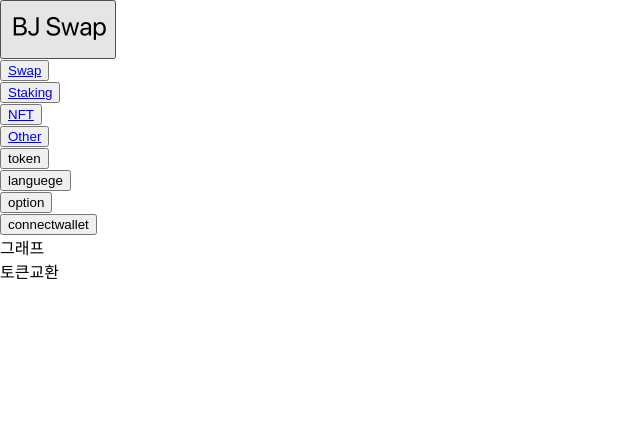
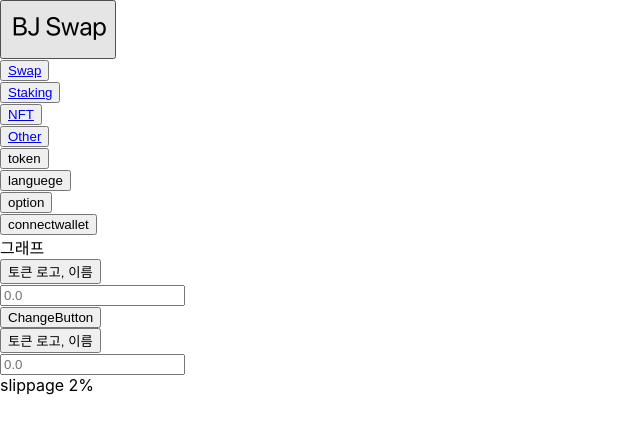
Before and after one commit to beljm/bj_DeFi, a React (Create React App) app: page /swap in a window 1280 px wide. Shown: the top 434 px of the page, without its empty margins (0-640 px from the left). Built offline with nearby package versions, Linux system fonts and the light colour scheme.

Commit message:
add toeknswap

```diff
--- a/src/components/swap/ChooseToken.js
+++ b/src/components/swap/ChooseToken.js
@@ -0,0 +1,17 @@
+import React from "react";
+
+function Choosetoken(){
+
+    return(
+        <div>
+            <div>
+                <button>토큰 로고, 이름</button>
+            </div>
+            <div>
+                <input type='text' placeholder="0.0"></input>
+            </div>
+        </div>
+    )
+}
+
+export default Choosetoken;
--- a/src/components/swap/Tokenswap.js
+++ b/src/components/swap/Tokenswap.js
@@ -1,12 +1,20 @@
 import React from "react";
+import ChooseToken from "./ChooseToken";
 
 function Tokenswap(){
 
-    return(
-        <div>
-            토큰교환
-        </div>
-    )
+  return(
+    <div>
+      <div>
+        <ChooseToken></ChooseToken>
+      </div>
+      <button>ChangeButton</button>
+      <div>
+        <ChooseToken></ChooseToken>
+      </div>
+      slippage 2%
+    </div>
+  )
 }
 
 export default Tokenswap;
```
